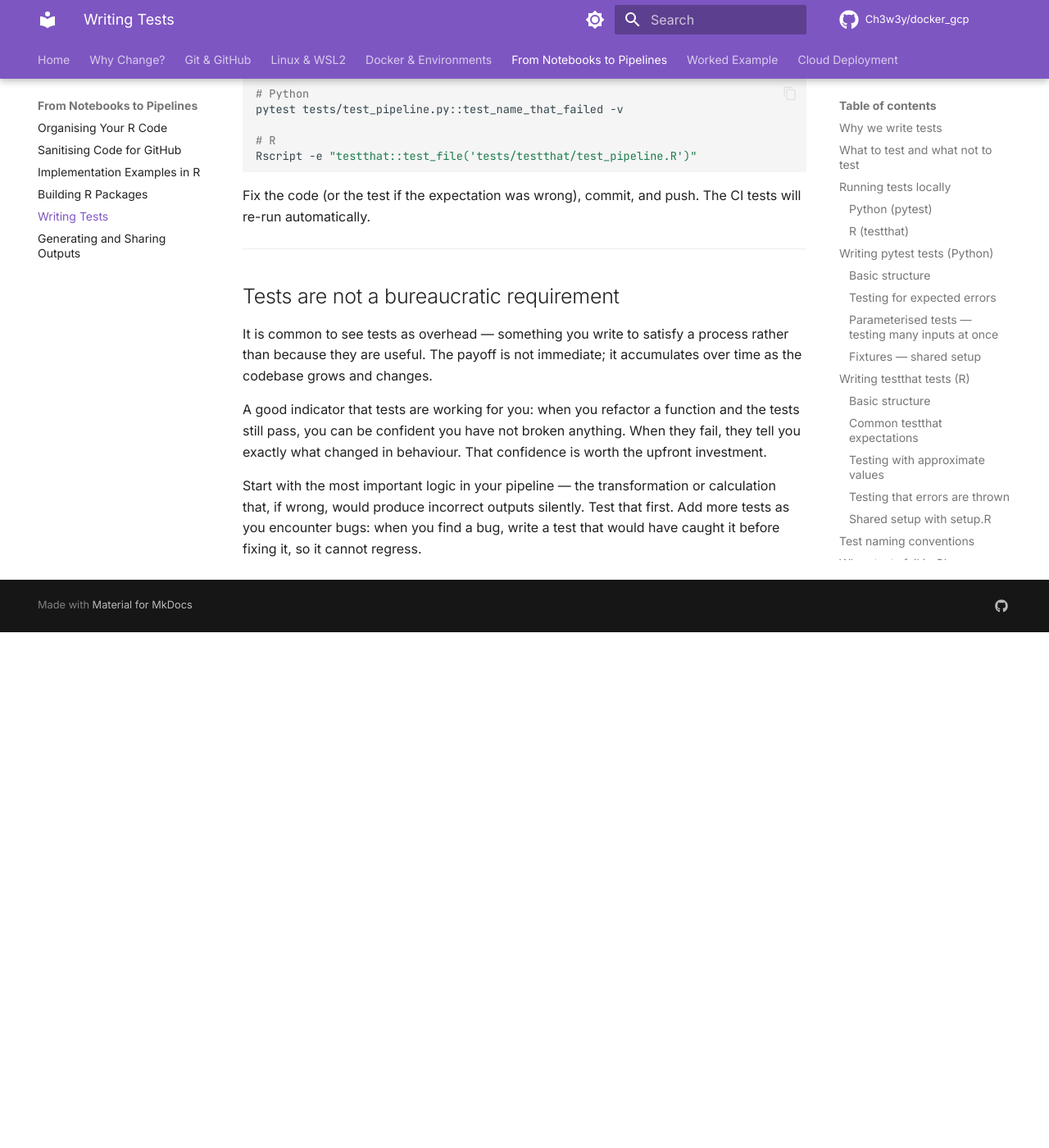
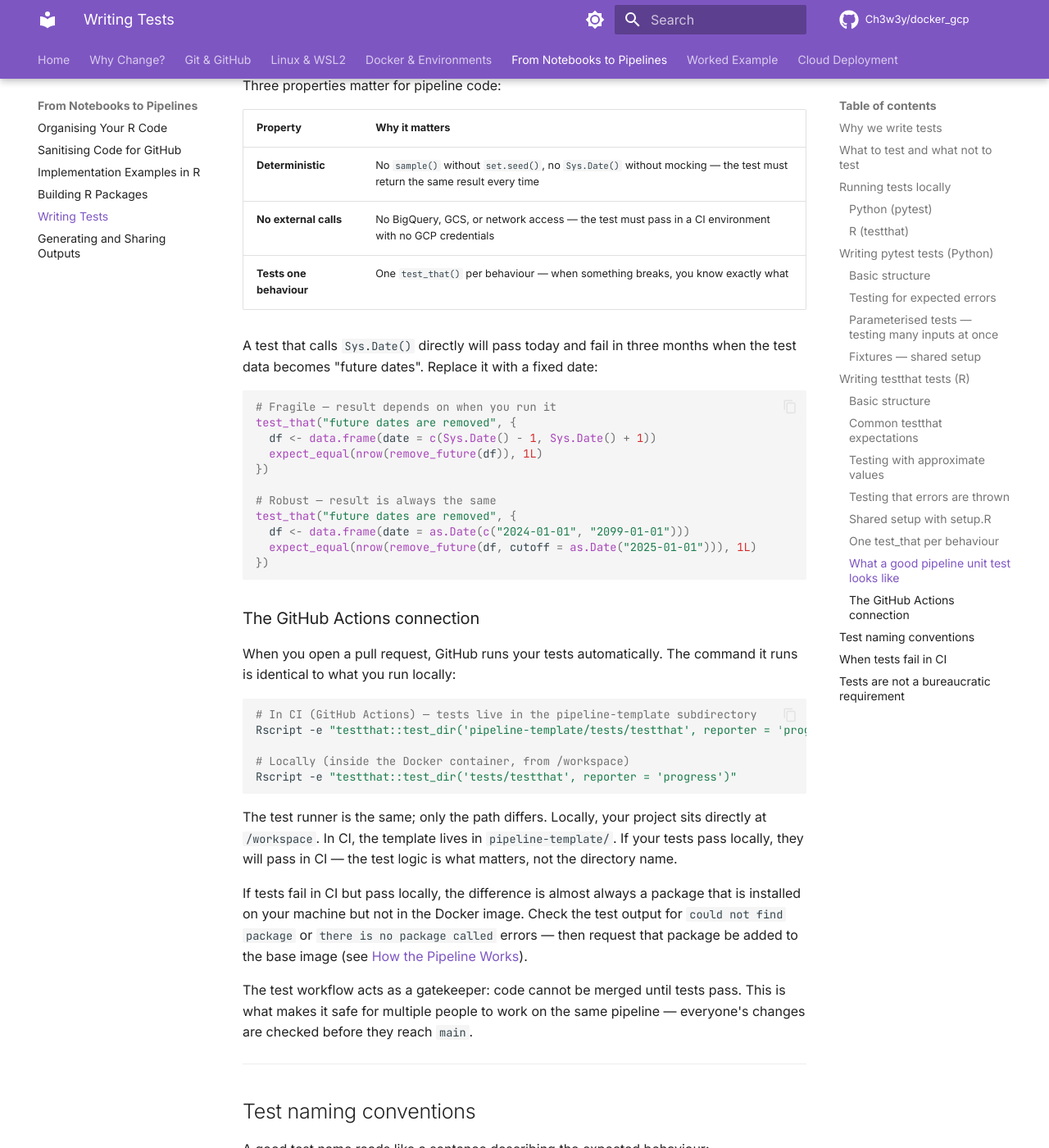
Before and after one commit to Ch3w3y/docker_gcp, an MkDocs documentation site: the page built from docs/testing-guide.md, in a window 1280 px wide and 1400 px high, scrolled down 6471 px. Shown: the whole window at 82% size. Built offline with MkDocs 1.6.1 and Material for MkDocs 9.7.7, drawn with Linux system fonts in a browser that asks for light colours; comment, search, counter and statistics services are not loaded; before the commit the page ends 7242 px from its top, so only the background shows below that; some of the changed text lies outside the part shown.

Commit message:
docs: expand testing-guide with test patterns, properties, and CI connection (#10)
* docs: expand testing-guide with test patterns, good test properties, and CI connection

Co-Authored-By: Claude Sonnet 4.6 <noreply@anthropic.com>

* docs: fix CI testthat path in testing-guide GitHub Actions section

Co-Authored-By: Claude Sonnet 4.6 <noreply@anthropic.com>

---------

Co-authored-by: Claude Sonnet 4.6 <noreply@anthropic.com>

````diff
--- a/docs/testing-guide.md
+++ b/docs/testing-guide.md
@@ -288,6 +288,78 @@ Variables defined in `setup.R` are available in all test files.
 
 > **Further reading**: [testthat documentation](https://testthat.r-lib.org)
 
+### One test_that per behaviour
+
+Each `test_that()` block should test exactly one behaviour. When a test fails, a narrow, well-named block tells you immediately what broke.
+
+```r
+# Good — one behaviour per block, descriptive names
+test_that("records with NA admission_date are removed", {
+  df <- data.frame(
+    patient_id     = c(1L, 2L, 3L),
+    admission_date = as.Date(c("2024-01-15", NA, "2024-03-20"))
+  )
+  result <- clean_admission_dates(df)
+  expect_equal(nrow(result), 2L)
+  expect_false(any(is.na(result$admission_date)))
+})
+
+test_that("future dates are removed and a warning is raised", {
+  df <- data.frame(
+    patient_id     = c(1L, 2L),
+    admission_date = as.Date(c("2024-01-15", "2099-01-01"))
+  )
+  expect_warning(result <- clean_admission_dates(df), "future")
+  expect_equal(nrow(result), 1L)
+})
+```
+
+Two behaviours → two test blocks. If only the future-date logic breaks, you see exactly which block fails.
+
+### What a good pipeline unit test looks like
+
+Three properties matter for pipeline code:
+
+| Property | Why it matters |
+|---|---|
+| **Deterministic** | No `sample()` without `set.seed()`, no `Sys.Date()` without mocking — the test must return the same result every time |
+| **No external calls** | No BigQuery, GCS, or network access — the test must pass in a CI environment with no GCP credentials |
+| **Tests one behaviour** | One `test_that()` per behaviour — when something breaks, you know exactly what |
+
+A test that calls `Sys.Date()` directly will pass today and fail in three months when the test data becomes "future dates". Replace it with a fixed date:
+
+```r
+# Fragile — result depends on when you run it
+test_that("future dates are removed", {
+  df <- data.frame(date = c(Sys.Date() - 1, Sys.Date() + 1))
+  expect_equal(nrow(remove_future(df)), 1L)
+})
+
+# Robust — result is always the same
+test_that("future dates are removed", {
+  df <- data.frame(date = as.Date(c("2024-01-01", "2099-01-01")))
+  expect_equal(nrow(remove_future(df, cutoff = as.Date("2025-01-01"))), 1L)
+})
+```
+
+### The GitHub Actions connection
+
+When you open a pull request, GitHub runs your tests automatically. The command it runs is identical to what you run locally:
+
+```bash
+# In CI (GitHub Actions) — tests live in the pipeline-template subdirectory
+Rscript -e "testthat::test_dir('pipeline-template/tests/testthat', reporter = 'progress')"
+
+# Locally (inside the Docker container, from /workspace)
+Rscript -e "testthat::test_dir('tests/testthat', reporter = 'progress')"
+```
+
+The test runner is the same; only the path differs. Locally, your project sits directly at `/workspace`. In CI, the template lives in `pipeline-template/`. If your tests pass locally, they will pass in CI — the test logic is what matters, not the directory name.
+
+If tests fail in CI but pass locally, the difference is almost always a package that is installed on your machine but not in the Docker image. Check the test output for `could not find package` or `there is no package called` errors — then request that package be added to the base image (see [How the Pipeline Works](architecture.md)).
+
+The test workflow acts as a gatekeeper: code cannot be merged until tests pass. This is what makes it safe for multiple people to work on the same pipeline — everyone's changes are checked before they reach `main`.
+
 ---
 
 ## Test naming conventions
````
